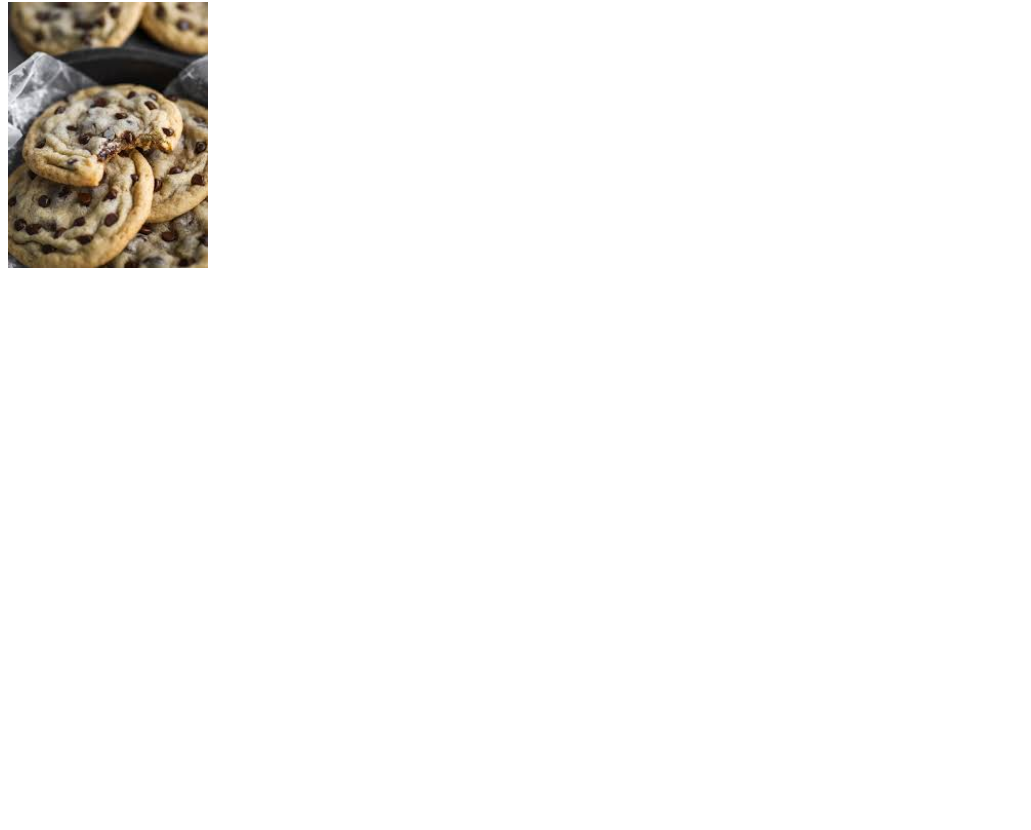
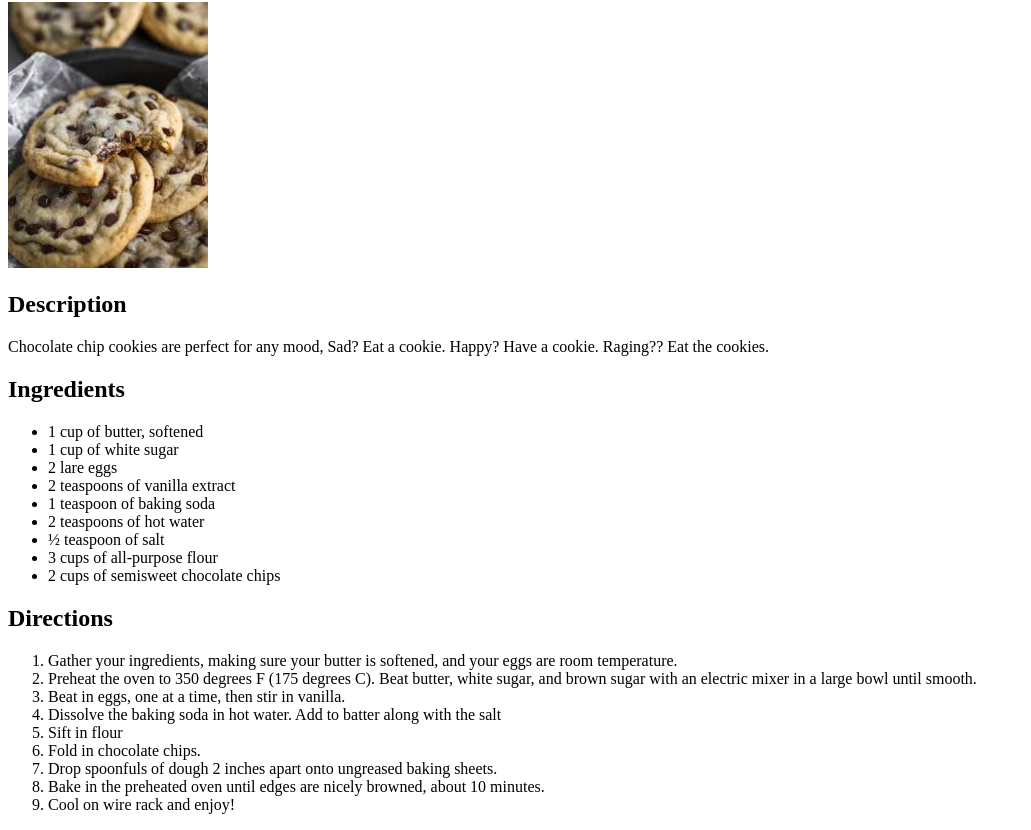
Before and after one commit to sloghead/odin-recipes, a plain HTML site: page recipes/chocolate-chip-cookies.html in a window 1280 px wide. Shown: the part 104-934 px from the top of the page, without its empty margins (0-1031 px from the left). Before the commit the page ends 800 px from the top, so only its background shows below. Drawn offline with Linux system fonts and the light colour scheme.

Commit message:
Edit page content

```diff
--- a/recipes/chocolate-chip-cookies.html
+++ b/recipes/chocolate-chip-cookies.html
@@ -8,7 +8,34 @@
         <a href="../index.html">Home</a>
         <h1>Chocolate Chip Cookies</h1>
         <img src="../recipes/ccc.jpeg" width="200" alt="A chocolate chip cookie with a bite taken out of it">
+        <h2>Description</h2>
+        <p>Chocolate chip cookies are perfect for any mood, Sad? Eat a cookie. Happy? Have a cookie. Raging?? Eat the cookies.</p>
 
+        <h2>Ingredients</h2>
+        <ul>
+            <li>1 cup of butter, softened</li>
+            <li>1 cup of white sugar</li>
+            <li>2 lare eggs</li>
+            <li>2 teaspoons of vanilla extract</li>
+            <li>1 teaspoon of baking soda</li>
+            <li>2 teaspoons of hot water</li>
+            <li>&frac12; teaspoon of salt</li>
+            <li>3 cups of all-purpose flour</li>
+            <li>2 cups of semisweet chocolate chips</li>
+        </ul>
+
+        <h2>Directions</h2>
+            <ol>
+               <li>Gather your ingredients, making sure your butter is softened, and your eggs are room temperature.</li>
+                <li>Preheat the oven to 350 degrees F (175 degrees C). Beat butter, white sugar, and brown sugar with an electric mixer in a large bowl until smooth.</li>
+                <li>Beat in eggs, one at a time, then stir in vanilla.</li>
+                <li>Dissolve the baking soda in hot water. Add to batter along with the salt</li>
+                <li>Sift in flour</li>
+                <li>Fold in chocolate chips.</li>
+                <li>Drop spoonfuls of dough 2 inches apart onto ungreased baking sheets.</li>
+                <li>Bake in the preheated oven until edges are nicely browned, about 10 minutes.</li>
+                <li>Cool on wire rack and enjoy!</li>
+            </ol>
 
     </body>
 </html>
```
